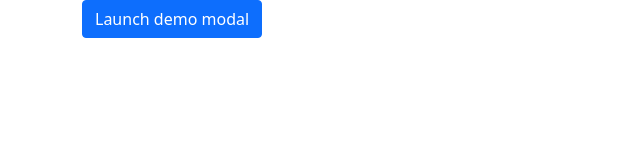
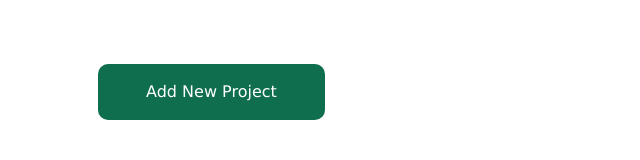
Before and after one commit to rukundoeric/todo-list, a website built with webpack: page dist/index.html in a window 1280 px wide. Shown: the whole page, without its empty margins (0-640 px from the left). Built offline with nearby package versions, Linux system fonts and the light colour scheme.

Commit message:
add modal button

```diff
--- a/assets/sass/_index.scss
+++ b/assets/sass/_index.scss
@@ -0,0 +1,22 @@
+body {
+  margin: 0;
+  padding: 0;
+  font-family: 'Lucida Sans', 'Lucida Sans Regular', 'Lucida Grande', 'Lucida Sans Unicode', Geneva, Verdana, sans-serif;
+}
+
+input,
+button {
+  outline: none;
+}
+
+button {
+  background-color: $main_color;
+  color: white;
+  border: 0;
+  border-radius: 10px;
+
+  &:focus {
+    border: 0;
+    outline: none;
+  }
+}
--- a/assets/sass/_variables.scss
+++ b/assets/sass/_variables.scss
@@ -0,0 +1,2 @@
+$main_color: rgb(14, 110, 78);
+// $font1:
```
Also changed, not shown: assets/css/style.css, dist/index.html, 1 other file.
